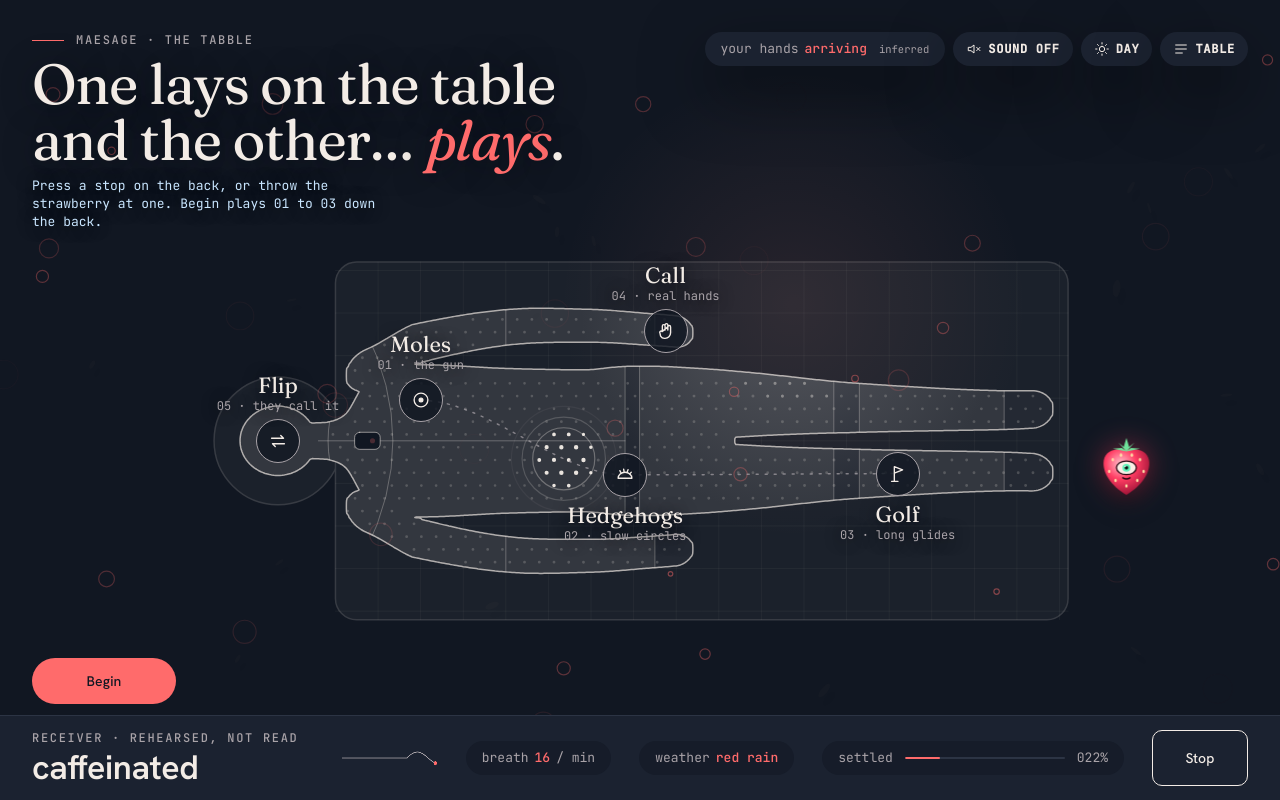
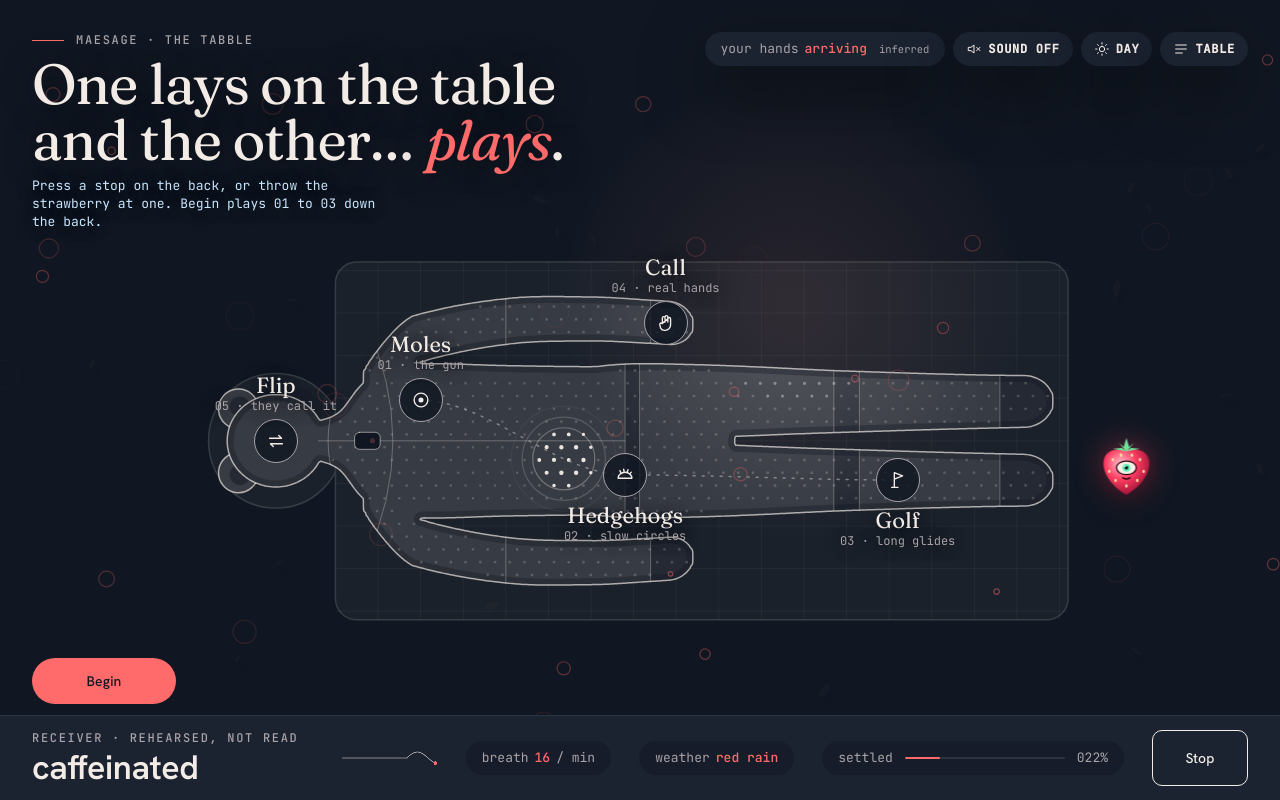
Before and after one commit to stevoblevo/maesagetabbl, a plain HTML site: page web/index.html in a window 1280 px wide. Drawn offline with Linux system fonts and the light colour scheme; animation ran at ten frames a second; a web font is replaced by a local one.

Commit message:
Make the figure a plush character, let the strawberry mirror the receiver, and open the front door
A review of the whole session (Bleve's word for it is Dora) found one
pattern and several loose ends.

The pattern: the figure has been called funky, creepy and weird across three
versions, and the one thing praised unasked was the strawberry. The first two
figures drew a person; the third drew a suit on a person-shaped mannequin.
The figure is now a character in the strawberry's family.

- Shape: a chunky plush onesie. Boxy body, fat sleeves and legs, mittens,
  boots, a big round hood. Leg zones, golf holes and the knee limit move with
  the new legs.
- Ears on the hood show the receiver's state on the figure itself: up when
  braced, flopped when settled.
- The strawberry's eye closes as the receiver settles, so the giver can read
  the state without looking down. Never where there is no reading.
- A soft rim on the cloth so it reads as padding, not a cut-out.

Loose ends closed here:
- README shows the page (it had no picture) and CONTRIBUTING.md states how
  work moves and the rules the page keeps, now that the repo is public.
- docs/tabble-games.md records why the figure changed again.

All five games play through; Golf holds par 8 on the new legs.

Co-Authored-By: Claude Fable 5.2 <noreply@anthropic.com>
Claude-Session: https://claude.ai/code/session_013Z7RfDs9vvpu4Hy9Jgp1ro

```diff
--- a/web/index.html
+++ b/web/index.html
@@ -31,6 +31,9 @@ body.calling #title { font-size: clamp(36px, 6vw, 76px); }
 #tools { position: fixed; z-index: var(--z-chrome); right: var(--scene-gutter); top: var(--scene-gutter); display: flex; flex-wrap: wrap; justify-content: flex-end; align-items: center; gap: var(--space-2); max-width: 60vw; }
 
 /* the lobby: each game sits on the part of the body it works, once */
+/* the guardian dozes as the receiver settles. The kit draws its lids every frame, so the page squashes the eye from outside; the white is matched by its fill (kit 2.3.0). */
+.df-guardian [data-df-lid], .df-guardian ellipse[fill="#fbeee6"] { transform-box: fill-box; transform-origin: center; transform: scaleY(calc(1 - .8 * var(--doze, 0))); transition: transform 1.4s ease; }
+@media (prefers-reduced-motion: reduce) { .df-guardian [data-df-lid], .df-guardian ellipse[fill="#fbeee6"] { transition: none; } }
 #stops { position: fixed; inset: 0; z-index: var(--z-hotspot); pointer-events: none; }
 .spot { position: absolute; transform: translate(-50%, -50%); pointer-events: auto; display: grid; place-items: center; width: var(--size-target); height: var(--size-target); padding: 0; border-radius: var(--radius-pill); border: var(--border-hair) solid var(--art-ink-muted); background: color-mix(in srgb, var(--art-void) 82%, transparent); color: var(--art-ink); cursor: pointer; transition: border-color var(--dur-fast), color var(--dur-fast); }
 .spot svg { width: 22px; height: 22px; }
@@ -212,7 +215,7 @@ const hex6 = (v, d) => /^#[0-9a-f]{6}$/i.test(v) ? v : d;
 const C = {}, CH = {}; // C: inks for the art. CH: inks for chrome that is drawn on a canvas (the breath trace).
 function readColors() {
   C.void = hex6(css('--art-void'), '#111722'); C.ink = hex6(css('--art-ink'), '#f3ece6'); C.muted = hex6(css('--art-ink-muted'), '#a9a3a8'); C.cue = hex6(css('--art-cue'), '#c9e6ff'); C.danger = hex6(css('--danger'), '#ff8a7a'); C.lamp = hex6(css('--lamp'), '#ffc8a0');
-  C.fab0 = mixHex(C.void, C.ink, .15); C.fab1 = mixHex(C.void, C.ink, .34); C.fab2 = mixHex(C.void, C.ink, .085); // the suit's cloth, unlit and under the lamp; and its darker stretch panels
+  C.fab0 = mixHex(C.void, C.ink, .17); C.fab1 = mixHex(C.void, C.ink, .34); C.fab2 = mixHex(C.void, C.ink, .085); // the suit's cloth, unlit and under the lamp; and its darker stretch panels
   C.surface = mixHex(C.void, C.ink, .045); C.raised = mixHex(C.void, C.ink, .1); C.line = mixHex(C.void, C.ink, .17); if (!C.accent) C.accent = hex6(css('--peach'), '#ffb48a');
   const root = getComputedStyle(document.documentElement); CH.muted = root.getPropertyValue('--ink-muted').trim() || C.muted;
 }
@@ -257,16 +260,16 @@ const cap = (f, a, b, ra, rb) => x => { // a tube with round ends, like a sleeve
   if (x > b - rb) { const u = (x - b + rb) / rb; w *= Math.sqrt(1 - u * u); }
   return w;
 };
-const TORSO = { c: flat(0), w: cap(curve([[-.9, .046], [-.72, .048], [-.675, .07], [-.635, .14], [-.59, .182], [-.5, .19], [-.3, .181], [-.12, .178], [.02, .179], [.12, .179], [.3, .179]]), -.8, .2, .01, .1),
+const TORSO = { c: flat(0), w: cap(curve([[-.9, .05], [-.74, .052], [-.69, .075], [-.645, .135], [-.6, .176], [-.5, .192], [-.3, .188], [-.12, .186], [.02, .186], [.12, .186], [.3, .186]]), -.8, .2, .01, .1),
   h: curve([[-.9, .36], [-.7, .44], [-.62, .62], [-.5, .72], [-.3, .7], [-.1, .66], [.05, .66], [.3, .64]]) };
-const LEG = { c: curve([[-.4, .09], [-.1, .09], [.0, .089], [.3, .085], [.5, .078], [.84, .072], [1, .075]]), w: cap(curve([[-.4, .09], [-.1, .09], [.1, .091], [.5, .064], [.9, .05], [1.1, .05]]), -.22, .985, .22, .05),
+const LEG = { c: curve([[-.4, .093], [-.1, .093], [.0, .093], [.3, .093], [.5, .092], [.84, .092], [1, .093]]), w: cap(curve([[-.4, .093], [-.1, .093], [.1, .093], [.5, .078], [.9, .068], [1.1, .068]]), -.22, .985, .22, .068),
   h: curve([[-.4, .64], [-.1, .64], [.2, .62], [.5, .52], [.8, .42], [1.1, .36]]) };
-const ARM = { c: curve([[-.75, .14], [-.63, .166], [-.52, .226], [-.3, .266], [-.1, .27], [.03, .262], [.2, .25]]), w: cap(curve([[-.8, .05], [-.6, .052], [-.3, .046], [0, .042], [.3, .042]]), -.675, .14, .05, .042),
+const ARM = { c: curve([[-.75, .12], [-.63, .15], [-.52, .236], [-.3, .28], [-.1, .286], [.03, .28], [.2, .27]]), w: cap(curve([[-.8, .06], [-.6, .062], [-.3, .059], [0, .057], [.3, .057]]), -.635, .14, .1, .057),
   h: curve([[-.8, .5], [-.5, .5], [-.2, .42], [.3, .32]]) };
 function tube(p, x, y, sgn) { const w = p.w(x); if (w <= 0) return 0; const u = (y - sgn * p.c(x)) / w; return u <= -1 || u >= 1 ? 0 : p.h(x) * Math.pow(1 - u * u, 1.15); }
 function capH(x, y) {
   let q = 0, v;
-  const hx = (x + .835) / .092, hy = y / .084, hu = hx * hx + hy * hy; if (hu < 1) { v = .95 * (1 - hu); q += v * v * v * v; } // the hood, face in the cradle
+  const hx = (x + .84) / .118, hy = y / .112, hu = hx * hx + hy * hy; if (hu < 1) { v = .95 * (1 - hu); q += v * v * v * v; } // the hood, face in the cradle
   v = tube(TORSO, x, y, 0); q += v * v * v * v;
   v = .5 * (1 - ((x - .2) * (x - .2) + y * y) / .0016); if (v > 0) q += v * v * v * v; // a gusset, so the inseam ends round
   for (const sgn of [-1, 1]) { v = tube(LEG, x, y, sgn); q += v * v * v * v; v = tube(ARM, x, y, sgn); q += v * v * v * v; }
@@ -304,20 +307,20 @@ const SUIT = (() => { // the suit's edge, traced once from the field into closed
 // the haptic cells, on a hex grid that straddles the zip: [x, y, how much breath moves it, downhill x, downhill y]
 const CELLS = [];
 for (let r = 0, y = -.465; y < Y1; y += .03, r++) for (let x = X0 + (r % 2 ? .0173 : 0); x < X1; x += .0346) {
-  if (capH(x, y) < .2 || hyp(x + .835, y) < .115) continue; // none on the rim, none in the hood
+  if (capH(x, y) < .2 || hyp(x + .84, y) < .135) continue; // none on the rim, none in the hood
   const [gx, gy] = grad(x, y); CELLS.push([x, y, Math.exp(-(((x + .3) / .28) ** 2)) * Math.exp(-((y / .22) ** 2)), -gx, -gy]);
 }
 
 /* ---------- zones on a back ---------- */
 const Z = [];
-for (const [part, x, y, r] of [['shoulder', -.59, .125, .066], ['blade', -.44, .095, .068], ['mid back', -.27, .092, .068], ['low back', -.11, .082, .066], ['hip', .07, .082, .07], ['hamstring', .3, .082, .062], ['calf', .64, .077, .052], ['sole', .9, .074, .044]]) {
+for (const [part, x, y, r] of [['shoulder', -.59, .125, .066], ['blade', -.44, .095, .068], ['mid back', -.27, .092, .068], ['low back', -.11, .082, .066], ['hip', .07, .088, .07], ['hamstring', .3, .092, .062], ['calf', .64, .092, .056], ['sole', .9, .092, .05]]) {
   Z.push({ side: 'left', part, x, y, r }); Z.push({ side: 'right', part, x, y: -y, r });
 }
 function noGo(x, y) {
   if (x > -.66 && x < 0 && Math.abs(y) < .026) return 'spine';
   if (x > -.76 && x <= -.66 && Math.abs(y) < .07) return 'neck';
-  if (hyp(x + .83, y) < .1) return 'head';
-  if (Math.abs(x - .5) < .03 && Math.abs(Math.abs(y) - .078) < .062) return 'knee';
+  if (hyp(x + .84, y) < .12) return 'head';
+  if (Math.abs(x - .5) < .03 && Math.abs(Math.abs(y) - .092) < .075) return 'knee';
   return '';
 }
 
@@ -861,7 +864,7 @@ function drawHog(h) {
 }
 
 /* ---------- 03 golf ---------- */
-const HOLES = [{ tee: [-.1, .075], cup: [-.5, -.1], par: 2 }, { tee: [-.5, .1], cup: [.64, .077], par: 3 }, { tee: [.7, -.075], cup: [.3, .084], par: 3 }];
+const HOLES = [{ tee: [-.1, .075], cup: [-.5, -.1], par: 2 }, { tee: [-.5, .1], cup: [.64, .092], par: 3 }, { tee: [.7, -.092], cup: [.3, .092], par: 3 }];
 function startGolf() { G = { kind: 'golf', h: 0, total: 0, par: HOLES.reduce((a, h) => a + h.par, 0), strokes: 0, aim: null, wait: 0, glide: [], rushed: 0 }; tee(); }
 function tee() { const h = HOLES[G.h]; G.ball = { x: h.tee[0], y: h.tee[1], vx: 0, vy: 0, moving: false, sunk: 0 }; G.strokes = 0; G.lip = false; }
 function strike() {
@@ -946,7 +949,7 @@ function drawCall() {
 
 /* ---------- lobby: the path of the adventure, drawn on the back ---------- */
 // where each game sits: the first three are the path Begin plays; Call is at the hand, Flip at the head
-const STOPS = [{ g: 'moles', x: -.5, y: -.095, wide: 'up', tall: 'right' }, { g: 'hogs', x: -.02, y: .08, wide: 'down', tall: 'left' }, { g: 'golf', x: .62, y: .077, wide: 'down', tall: 'left' }, { g: 'call', x: .075, y: -.257, wide: 'up', tall: 'right' }, { g: 'flip', x: -.835, y: 0, wide: 'up', tall: 'right' }];
+const STOPS = [{ g: 'moles', x: -.5, y: -.095, wide: 'up', tall: 'right' }, { g: 'hogs', x: -.02, y: .08, wide: 'down', tall: 'left' }, { g: 'golf', x: .62, y: .092, wide: 'down', tall: 'left' }, { g: 'call', x: .075, y: -.276, wide: 'up', tall: 'right' }, { g: 'flip', x: -.84, y: 0, wide: 'up', tall: 'right' }];
 function pathAt(u) { // 0..1 along the three stops
   const k = clamp(u, 0, .9999) * 2, i = Math.floor(k), t = k - i, a = STOPS[i], b = STOPS[i + 1], e = t * t * (3 - 2 * t);
   return [lerp(a.x, b.x, t), lerp(a.y, b.y, e)];
@@ -962,6 +965,8 @@ function drawLobby() {
 // Depthfield's four: red rain, peach fall, mint clearing, night garden. The accent follows the weather and a chip names it.
 const WX = [{ id: 'red rain', acc: hex6(css('--rain'), '#ff6b6b'), rgb: [255, 150, 140] }, { id: 'peach fall', acc: hex6(css('--peach'), '#ffb48a'), rgb: [255, 206, 170] }, { id: 'mint clearing', acc: hex6(css('--mint'), '#5ef2b8'), rgb: [190, 255, 228] }, { id: 'night garden', acc: hex6(css('--frost'), '#c9e6ff'), rgb: [201, 226, 255] }];
 const wxMix = [0, 1, 0, 0], lampRGB = [255, 206, 170]; let wxKey = '';
+let dozed = -1; // how far the guardian's eye is closed, 0 to 1: it mirrors the receiver, and never where there is no reading
+function doze() { const v = noReading() || S.stopped || !G ? 0 : Math.round(clamp((1 - S.read - .5) / .42, 0, 1) * 20) / 20; if (v !== dozed) { dozed = v; const b = document.querySelector('.df-guardian'); if (b) b.style.setProperty('--doze', v); } }
 const noReading = () => !S.sensed && (S.screen === 'call' || S.screen === 'table' || S.screen === 'sense' || !!(G && (G.kind === 'call' || G.live)));
 const lampA = a => `rgba(${lampRGB[0] | 0},${lampRGB[1] | 0},${lampRGB[2] | 0},${a})`;
 function updWeather(dt) {
@@ -1015,7 +1020,7 @@ function update(dt) {
   S.sensed = reading(false); if (S.sensed) { S.conf = S.sensed.sure; if (S.sensed.sure >= .35) S.tension = 1 - S.sensed.settle; } // a real reading outranks the rehearsal
   const playing = G && !G.over && !S.stopped && G.kind !== 'call' && !G.live && S.screen !== 'watch' && !S.sensed;
   if (playing) { ease(.0035 * dt); S.leanT -= dt; if (S.leanT <= 0) pickLean(); }
-  S.read += (S.tension - S.read) * Math.min(1, dt / 1.1); if (!S.sensed) S.conf += (.92 - S.conf) * Math.min(1, dt / 2.5);
+  S.read += (S.tension - S.read) * Math.min(1, dt / 1.1); doze(); if (!S.sensed) S.conf += (.92 - S.conf) * Math.min(1, dt / 2.5);
   S.breath += dt * (S.sensed && S.sensed.bpm ? S.sensed.bpm : lerp(19, 7, 1 - S.read)) / 60 * TAU; updWeather(dt);
   logT += dt; while (logT > .05) { logT -= .05; breathLog[logI++ % 160] = still ? 0 : Math.sin(S.breath) * (.45 + .5 * (1 - S.read)); }
   if (S.stopped) return;
@@ -1031,20 +1036,30 @@ function update(dt) {
 function bodyXf() { tall ? ctx.setTransform(0, s * dpr, -s * dpr, 0, cx * dpr, cy * dpr) : ctx.setTransform(s * dpr, 0, 0, s * dpr, cx * dpr, cy * dpr); }
 function drawSuit() {
   bodyXf(); const px = 1 / s, room = clamp(.3 + .82 * ROOM, .3, 1), [lx, ly] = toB(L.x, L.y);
+  // the hood has ears, and they are the receiver's state on the figure itself: up when braced, flopped out and flat when settled
+  const ease = noReading() ? .45 : clamp(1 - S.read, 0, 1), flop = .6 + .5 * ease, twitch = still ? 0 : Math.max(0, Math.sin(S.t * .9) - .985) * 9;
+  for (const sy of [-1, 1]) {
+    const a = flop - twitch * .25, ex = -.84 - Math.cos(a) * .118, ey = sy * Math.sin(a) * .112;
+    ctx.save(); ctx.translate(ex, ey); ctx.rotate(sy * (Math.PI / 2 - a));
+    ctx.fillStyle = C.fab0; ctx.strokeStyle = hexA(C.ink, .7 * room); ctx.lineWidth = 1.5 * px; ctx.beginPath(); ctx.ellipse(.012 * ease, 0, .05 - .014 * ease, .045 + .008 * ease, 0, 0, TAU); ctx.fill(); ctx.stroke();
+    ctx.fillStyle = C.fab2; ctx.beginPath(); ctx.ellipse(.006 + .012 * ease, 0, .026 - .008 * ease, .024 + .004 * ease, 0, 0, TAU); ctx.fill();
+    ctx.restore();
+  }
   // cloth: one flat neutral, lighter where the lamp reaches. Flat on purpose: a garment drawing, with no modelling and no skin tone.
   ctx.fillStyle = C.fab0; ctx.fill(SUIT); ctx.save(); ctx.clip(SUIT);
-  ctx.fillStyle = C.fab2; ctx.fillRect(-.02, -.22, .034, .44); // stretch panels, colour-blocked like a wetsuit: waistband, knee gussets, gloves, boots
-  for (const sy of [-1, 1]) { ctx.fillRect(.47, sy * .005, .06, sy * .155); ctx.fillRect(.87, sy * .005, .14, sy * .155); const c = sy * ARM.c(.05); ctx.fillRect(.05, c - .07, .12, .14); }
+  ctx.fillStyle = C.fab2; ctx.fillRect(-.02, -.2, .034, .4); // stretch panels, colour-blocked like a wetsuit: waistband, knee gussets, gloves, boots
+  for (const sy of [-1, 1]) { ctx.fillRect(.47, sy * .005, .06, sy * .19); ctx.fillRect(.86, sy * .005, .15, sy * .19); const c = sy * ARM.c(.04); ctx.fillRect(.04, c - .08, .13, .16); }
   const glow = ctx.createRadialGradient(lx, ly, 0, lx, ly, .5); glow.addColorStop(0, hexA(C.fab1, .85 * room)); glow.addColorStop(1, hexA(C.fab1, 0)); ctx.fillStyle = glow; ctx.fillRect(X0, Y0, X1 - X0, Y1 - Y0);
+  ctx.strokeStyle = hexA(C.void, .34); ctx.lineWidth = .03; ctx.lineJoin = 'round'; ctx.stroke(SUIT); // a soft rim: padding, not a cut-out
   // seams: where the panels meet. Each no-go place is a seam, so the gun's limits are part of the garment.
   ctx.strokeStyle = hexA(C.ink, .3 * room); ctx.lineWidth = px; ctx.lineCap = 'round'; ctx.beginPath();
   ctx.moveTo(-.74, 0); ctx.lineTo(-.02, 0); // the zip
-  ctx.moveTo(-.63, -.26); ctx.quadraticCurveTo(-.5, 0, -.63, .26); // yoke and shoulder seams
+  ctx.moveTo(-.63, -.28); ctx.quadraticCurveTo(-.5, 0, -.63, .28); // yoke and shoulder seams
   ctx.moveTo(-.7, -.1); ctx.quadraticCurveTo(-.735, 0, -.7, .1); // collar
-  for (const x of [-.02, .014]) { ctx.moveTo(x, -.21); ctx.lineTo(x, .21); } // waistband
+  for (const x of [-.02, .014]) { ctx.moveTo(x, -.2); ctx.lineTo(x, .2); } // waistband
   for (const sy of [-1, 1]) {
-    for (const x of [.47, .53, .87]) { ctx.moveTo(x, sy * .005); ctx.lineTo(x, sy * .16); } // knee gusset, ankle cuff
-    for (const x of [-.3, .05]) { const c = sy * ARM.c(x); ctx.moveTo(x, c - .07); ctx.lineTo(x, c + .07); } // elbow, wrist cuff
+    for (const x of [.47, .53, .86]) { ctx.moveTo(x, sy * .005); ctx.lineTo(x, sy * .195); } // knee gusset, ankle cuff
+    for (const x of [-.3, .04]) { const c = sy * ARM.c(x); ctx.moveTo(x, c - .08); ctx.lineTo(x, c + .08); } // elbow, wrist cuff
   }
   ctx.stroke();
   // cells: dim at rest, brighter under the lamp, swelling with the breath, ringing where the suit hums
@@ -1067,9 +1082,9 @@ function drawSuit() {
 function drawTable() {
   bodyXf(); const px = 1 / s;
   ctx.fillStyle = C.surface; ctx.strokeStyle = C.line; ctx.lineWidth = 1.5 * px;
-  ctx.beginPath(); ctx.arc(-.835, 0, .15, 0, TAU); ctx.fill(); ctx.stroke(); // face cradle
+  ctx.beginPath(); ctx.arc(-.84, 0, .158, 0, TAU); ctx.fill(); ctx.stroke(); // face cradle
   ctx.beginPath(); if (ctx.roundRect) ctx.roundRect(-.7, -.42, 1.72, .84, .05); else ctx.rect(-.7, -.42, 1.72, .84); ctx.fill(); ctx.stroke();
-  ctx.fillStyle = C.void; ctx.beginPath(); ctx.ellipse(-.835, 0, .05, .062, 0, 0, TAU); ctx.fill();
+  ctx.fillStyle = C.void; ctx.beginPath(); ctx.ellipse(-.84, 0, .05, .062, 0, 0, TAU); ctx.fill();
   ctx.strokeStyle = hexA(C.ink, .045); ctx.lineWidth = px; ctx.beginPath(); // a 10 cm grid: the table is 172 by 84
   for (let x = -.6; x < 1.01; x += .1) { ctx.moveTo(x, -.42); ctx.lineTo(x, .42); } for (let y = -.4; y < .41; y += .1) { ctx.moveTo(-.7, y); ctx.lineTo(1.02, y); } ctx.stroke();
   ctx.setTransform(dpr, 0, 0, dpr, 0, 0);
@@ -1079,7 +1094,7 @@ function drawTable() {
 function drawNoGo() { // where the gun will not run: one quiet dashed line, no hatching
   bodyXf(); const px = 1 / s; ctx.strokeStyle = hexA(C.cue, .5); ctx.lineWidth = 1.3 * px; ctx.setLineDash([3 * px, 6 * px]); ctx.lineCap = 'round'; ctx.beginPath();
   ctx.moveTo(-.75, 0); ctx.lineTo(-.03, 0);
-  for (const sy of [-1, 1]) { ctx.moveTo(.5, sy * .078 - .05); ctx.lineTo(.5, sy * .078 + .05); }
+  for (const sy of [-1, 1]) { ctx.moveTo(.5, sy * .092 - .06); ctx.lineTo(.5, sy * .092 + .06); }
   ctx.stroke(); ctx.setLineDash([]); ctx.setTransform(dpr, 0, 0, dpr, 0, 0);
 }
 function drawHand() {
```
Also changed, not shown: docs/img/golf.jpg (added), docs/img/lobby.jpg (added), docs/img/moles.jpg (added), docs/img/states.jpg (added), 4 other files.
